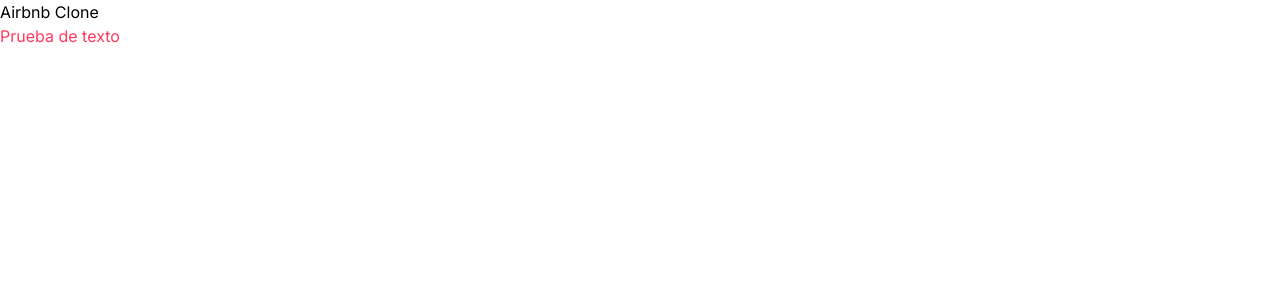
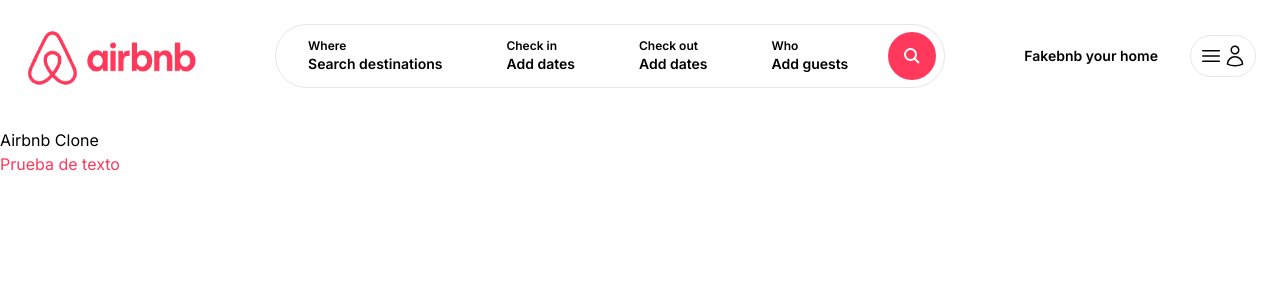
Before and after one commit to byKriz/airbnb-clone-next-django, a Next.js app in the folder frontend-nextjs/: page / in a window 1280 px wide. Shown: the top 300 px of the page. Built offline with nearby package versions, Linux system fonts and the light colour scheme.

Commit message:
agregando lo basico del navbar

```diff
--- /dev/null
+++ b/frontend-nextjs/app/components/navbar/AddPropertyButton.tsx
@@ -0,0 +1,7 @@
+export default function AddPropertyButton() {
+  return (
+    <div className="cursor-pointer p-2 text-sm font-semibold rounded-full hover:bg-gray-200">
+      Fakebnb your home
+    </div>
+  );
+}
--- /dev/null
+++ b/frontend-nextjs/app/components/navbar/NavBar.tsx
@@ -0,0 +1,28 @@
+import Image from "next/image";
+import Link from "next/link";
+
+import { SearchFilters } from "./SearchFilters";
+import { UserNav } from "./UserNav";
+import AddPropertyButton from "./AddPropertyButton";
+
+export function NavBar() {
+  return (
+    <nav className="w-full fixed top-0 left-0 py-6 boder-b bg-white z-10">
+      <div className="max-w-[1500px] mx-auto px-6">
+        <div className="flex justify-between items-center">
+          <Link href={"/"}>
+            <Image src={"/logo.png"} alt="logo.png" width={180} height={38} />
+          </Link>
+
+          <div className="flex space-x-6">
+            <SearchFilters />
+          </div>
+          <div className="flex items-center space-x-6">
+            <AddPropertyButton />
+            <UserNav />
+          </div>
+        </div>
+      </div>
+    </nav>
+  );
+}
--- /dev/null
+++ b/frontend-nextjs/app/components/navbar/SearchFilters.tsx
@@ -0,0 +1,34 @@
+import { SearchIcon } from "@/app/icons/navBar/SearchIcon";
+
+export function SearchFilters() {
+  return (
+    <div className="h-[48px] lg:h-[64px] flex flex-row items-center justify-between border rounded-full">
+      <div className="hidden lg:block">
+        <div className="flex flex-row items-center justify-between [&>div]:cursor-pointer [&>div]:h-[48px] [&>div]:lg:h-[64px]">
+          <div className="px-8 flex flex-col justify-center rounded-full hover:bg-gray-100">
+            <p className="text-xs font-semibold">Where</p>
+            <p className="text-sm font-semibold">Search destinations</p>
+          </div>
+          <div className="px-8 flex flex-col justify-center rounded-full hover:bg-gray-100">
+            <p className="text-xs font-semibold">Check in</p>
+            <p className="text-sm font-semibold">Add dates</p>
+          </div>
+          <div className="px-8 flex flex-col justify-center rounded-full hover:bg-gray-100">
+            <p className="text-xs font-semibold">Check out</p>
+            <p className="text-sm font-semibold">Add dates</p>
+          </div>
+          <div className="px-8 flex flex-col justify-center rounded-full hover:bg-gray-100">
+            <p className="text-xs font-semibold">Who</p>
+            <p className="text-sm font-semibold">Add guests</p>
+          </div>
+        </div>
+      </div>
+
+      <div className="p-2">
+        <div className="cursor-pointer p-2 lg:p-4 bg-airbnb rounded-full text-white hover:bg-airbnb-dark transition-colors">
+          <SearchIcon />
+        </div>
+      </div>
+    </div>
+  );
+}
--- /dev/null
+++ b/frontend-nextjs/app/components/navbar/UserNav.tsx
@@ -0,0 +1,13 @@
+import MenuIcon from "@/app/icons/navBar/MenuIcon";
+import UserIcon from "@/app/icons/navBar/UserIcon";
+
+export function UserNav() {
+  return (
+    <div className="p-2 relative inline-block border rounded-full">
+      <button className="flex items-center">
+        <MenuIcon />
+        <UserIcon />
+      </button>
+    </div>
+  );
+}
--- /dev/null
+++ b/frontend-nextjs/app/icons/navBar/MenuIcon.tsx
@@ -0,0 +1,18 @@
+export default function MenuIcon() {
+  return (
+    <svg
+      //   xmlns="http://www.w3.org/2000/svg"
+      fill="none"
+      viewBox="0 0 24 24"
+      stroke-width="1.5"
+      stroke="currentColor"
+      className="size-6"
+    >
+      <path
+        stroke-linecap="round"
+        stroke-linejoin="round"
+        d="M3.75 6.75h16.5M3.75 12h16.5m-16.5 5.25h16.5"
+      />
+    </svg>
+  );
+}
--- /dev/null
+++ b/frontend-nextjs/app/icons/navBar/SearchIcon.tsx
@@ -0,0 +1,27 @@
+import React from "react";
+
+export function SearchIcon() {
+  return (
+    <svg
+      className=""
+      viewBox="0 0 32 32"
+      aria-hidden="true"
+      role="presentation"
+      focusable="false"
+      style={{
+        display: "block",
+        fill: "none",
+        height: "16px",
+        width: "16px",
+        stroke: "currentcolor",
+        strokeWidth: 4,
+        overflow: "visible",
+      }}
+    >
+      <path
+        fill="none"
+        d="M13 24a11 11 0 1 0 0-22 11 11 0 0 0 0 22zm8-3 9 9"
+      ></path>
+    </svg>
+  );
+}
--- /dev/null
+++ b/frontend-nextjs/app/icons/navBar/UserIcon.tsx
@@ -0,0 +1,20 @@
+import React from "react";
+
+export default function UserIcon() {
+  return (
+    <svg
+    //   xmlns="http://www.w3.org/2000/svg"
+      fill="none"
+      viewBox="0 0 24 24"
+      stroke-width="1.5"
+      stroke="currentColor"
+      className="size-6"
+    >
+      <path
+        stroke-linecap="round"
+        stroke-linejoin="round"
+        d="M15.75 6a3.75 3.75 0 1 1-7.5 0 3.75 3.75 0 0 1 7.5 0ZM4.501 20.118a7.5 7.5 0 0 1 14.998 0A17.933 17.933 0 0 1 12 21.75c-2.676 0-5.216-.584-7.499-1.632Z"
+      />
+    </svg>
+  );
+}
--- /dev/null
+++ b/frontend-nextjs/app/icons/navBar/WorldIcon.tsx
@@ -0,0 +1,17 @@
+export function WorldIcon() {
+  return (
+    <svg
+      fill="none"
+      viewBox="0 0 24 24"
+      stroke-width="1.5"
+      stroke="currentColor"
+      className="w-6 h-6"
+    >
+      <path
+        stroke-linecap="round"
+        stroke-linejoin="round"
+        d="M12 21a9.004 9.004 0 0 0 8.716-6.747M12 21a9.004 9.004 0 0 1-8.716-6.747M12 21c2.485 0 4.5-4.03 4.5-9S14.485 3 12 3m0 18c-2.485 0-4.5-4.03-4.5-9S9.515 3 12 3m0 0a8.997 8.997 0 0 1 7.843 4.582M12 3a8.997 8.997 0 0 0-7.843 4.582m15.686 0A11.953 11.953 0 0 1 12 10.5c-2.998 0-5.74-1.1-7.843-2.918m15.686 0A8.959 8.959 0 0 1 21 12c0 .778-.099 1.533-.284 2.253m0 0A17.919 17.919 0 0 1 12 16.5c-3.162 0-6.133-.815-8.716-2.247m0 0A9.015 9.015 0 0 1 3 12c0-1.605.42-3.113 1.157-4.418"
+      />
+    </svg>
+  );
+}
--- a/frontend-nextjs/app/layout.tsx
+++ b/frontend-nextjs/app/layout.tsx
@@ -1,6 +1,7 @@
 import type { Metadata } from "next";
 import { Inter } from "next/font/google";
 import "./globals.css";
+import { NavBar } from "./components/navbar/NavBar";
 
 const inter = Inter({ subsets: ["latin"] });
 
@@ -16,7 +17,10 @@
 }>) {
   return (
     <html lang="en">
-      <body className={inter.className}>{children}</body>
+      <body className={inter.className}>
+        <NavBar />
+        <div className="pt-32">{children}</div>
+      </body>
     </html>
   );
 }
```
Also changed, not shown: frontend-nextjs/public/logo.png (added).
